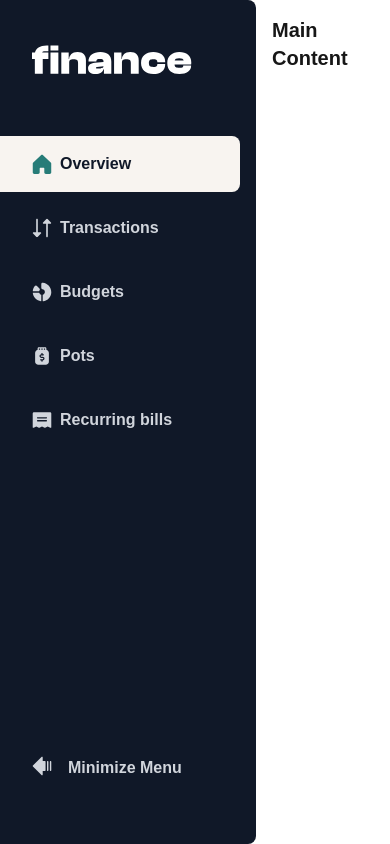
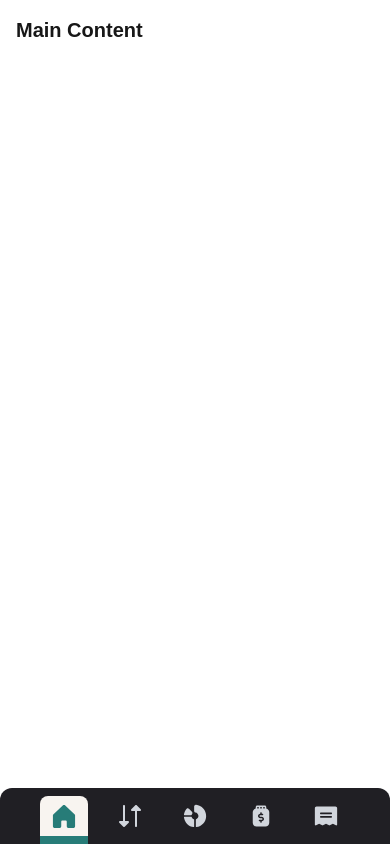
Before and after one commit to Gershwen/project-finance-app, a Next.js app in the folder personal-finance-app/: page /styleguide/sidebar in a window 390 px wide. Built offline with nearby package versions, Linux system fonts and the light colour scheme.

Commit message:
sidebar is now responsive at all breakpoints

```diff
--- a/personal-finance-app/src/app/page.tsx
+++ b/personal-finance-app/src/app/page.tsx
@@ -1,17 +1,7 @@
-// import Image from "next/image";
-import {Button} from "@/components/button";
-
+import Sidebar from "@/components/sidebar";
 
 export default function Home() {
-
-
   return (
-    <div className="grid grid-rows-[20px_1fr_20px] items-center justify-items-center min-h-screen p-8 pb-20 gap-16 sm:p-20 font-[family-name:var(--font-geist-sans)]">
-      <main className="flex flex-col gap-[32px] row-start-2 items-center sm:items-start">
-        <Button
-        bgColor="beige-500"
-        text="Get Started" />
-      </main>
-    </div>
+    <Sidebar />
   );
 }
--- a/personal-finance-app/src/components/sidebar.tsx
+++ b/personal-finance-app/src/components/sidebar.tsx
@@ -23,11 +23,11 @@ const Sidebar = () => {
   const [activeIndex, setActiveIndex] = useState(0); // Default active is "Overview"
 
   return (
-    <div className="h-screen flex">
+    <div className="h-screen flex flex-col lg:flex-row">
       <div
         className={`rounded-r-lg transition-all duration-300 bg-gray-900 text-white ${
           isCollapsed ? "w-20" : "w-64"
-        } flex flex-col`}
+        } hidden lg:flex flex-col`}
       >
 
         <div className={`flex ${isCollapsed ? 'justify-center' : '' } py-10 px-8`}>
@@ -48,10 +48,11 @@ const Sidebar = () => {
               <div
                 key={index}
                 onClick={() => setActiveIndex(index)}
-                className={`group flex items-center gap-2 ${isCollapsed ? 'p-2' :'py-4 px-8'}  rounded-e-lg cursor-pointer transition-colors ${
+                className={`relative group flex items-center gap-2 ${isCollapsed ? 'p-4' :'py-4 px-8'}  rounded-e-lg cursor-pointer transition-colors ${
                   isActive ? isCollapsed ? '' : "bg-beige-100 text-gray-900" : "hover:bg-gray-700 text-gray-300"
                 }`}
               >
+              {isActive ? isCollapsed ? null : <div className='absolute left-0 h-full w-2 bg-green'></div> : null}
                 {Icon && (
                   <Icon
                     className={`${isCollapsed ? 'mx-auto' : ''} w-5 h-5 transition-colors ${
@@ -92,6 +93,27 @@ const Sidebar = () => {
       <div className="flex-1 p-4">
         <h1 className="text-xl font-semibold">Main Content</h1>
       </div>
+
+      {/* tablet */}
+      <div className='justify-between flex lg:hidden px-10 pt-2 bg-grey-900 rounded-se-xl rounded-ss-xl'>
+          {navItems.map((item, index) => {
+            const isActive = index === activeIndex;
+            const Icon = item.icon;
+            return (
+              <div
+                key={index}
+                onClick={() => setActiveIndex(index)}
+                className={`relative py-2 px-3 rounded-se-lg rounded-ss-lg flex flex-col items-center cursor-pointer transition-colors ${
+                  activeIndex === index ? "text-green bg-beige-100" : "text-gray-300 hover:text-white"
+                }`}
+              >
+              <Icon className="mb-2  w-6 h-6" />
+              <div className={`hidden sm:block font-bold text-grey-300 ${activeIndex === index ? "text-grey-900": ''}`}>{item.label}</div>
+              {isActive ? isCollapsed ? null : <div className='absolute bottom-0 h-2 w-full bg-green'></div> : null}
+              </div>
+            );
+          })}
+      </div>
     </div>
   );
 };
```
Also changed, not shown: 1 other file (tests, documents, lock files or other folders).
